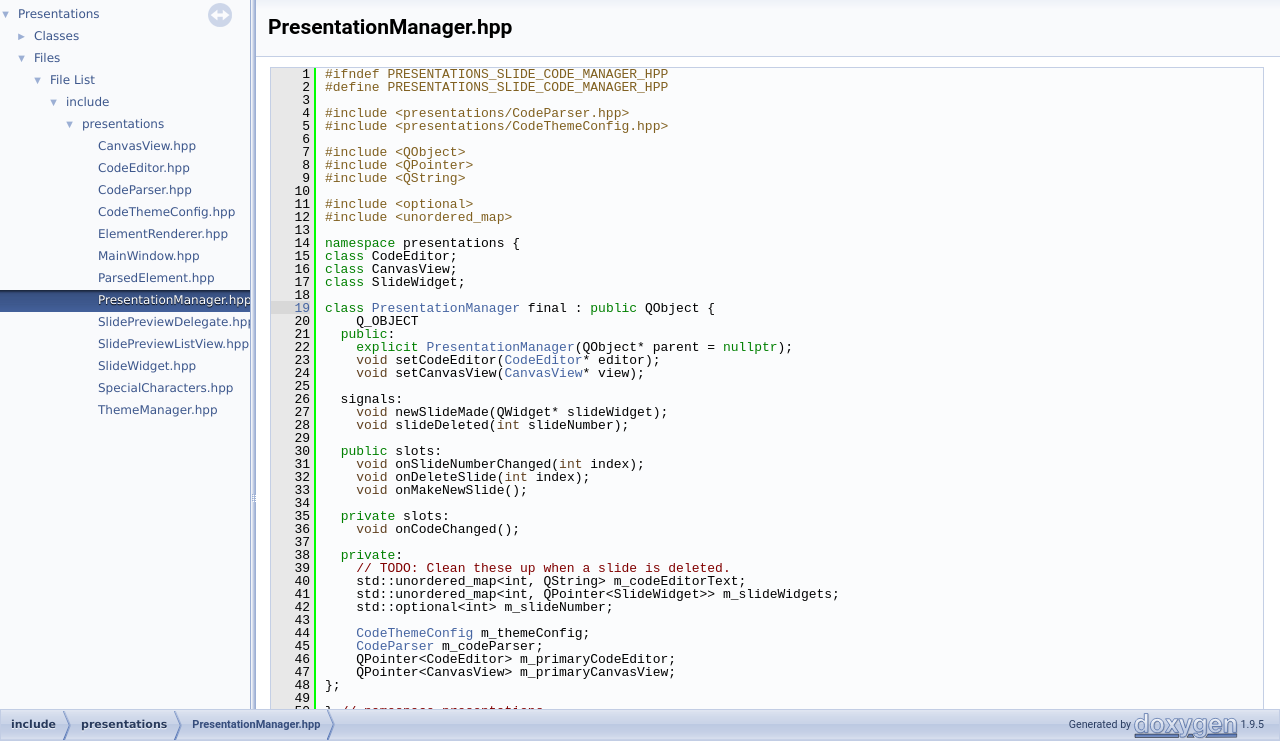
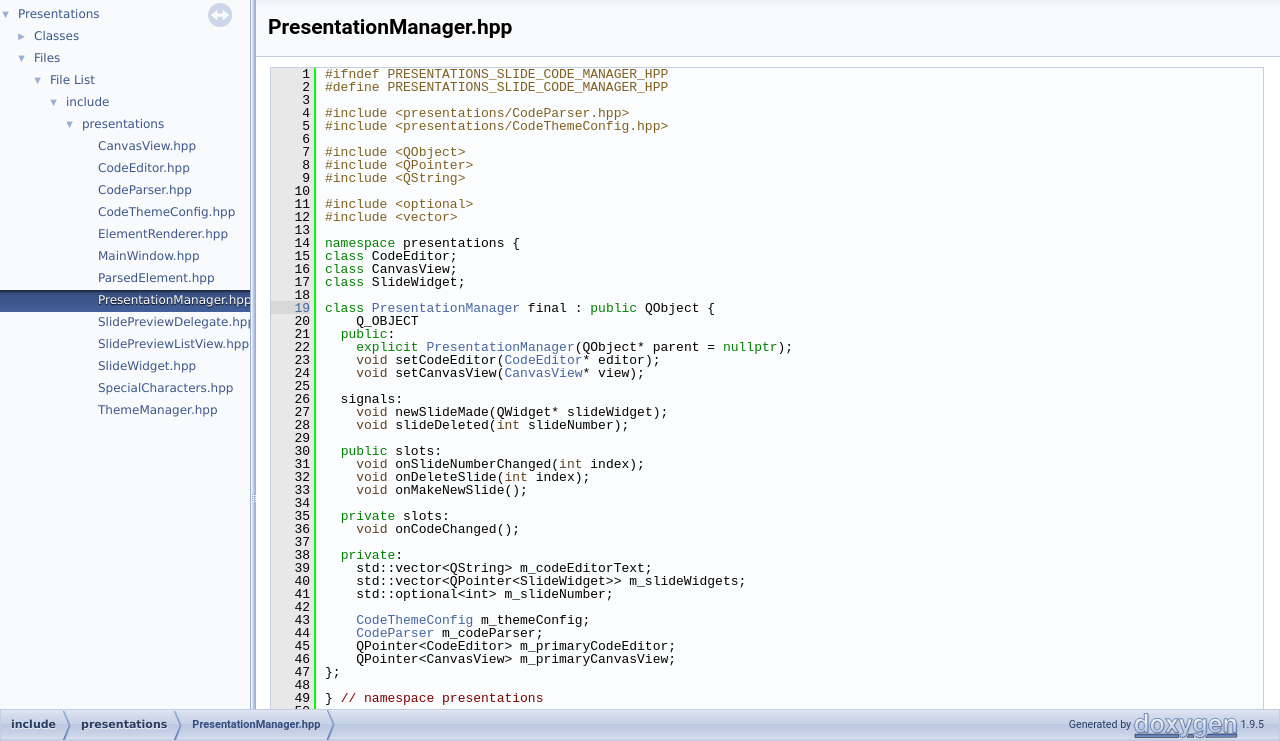
Before and after one commit to khurd21/Presentations, a plain HTML site: page PresentationManager_8hpp_source.html in a window 1280 px wide. Shown: the part 59-800 px from the top of the page. Drawn offline with Linux system fonts and the light colour scheme.

Commit message:
deploy: 28ff25f3f7fe0ad77d57a00e589be7fec874efa1

```diff
--- a/PresentationManager_8hpp_source.html
+++ b/PresentationManager_8hpp_source.html
@@ -109,7 +109,7 @@ $(document).ready(function(){initNavTree('PresentationManager_8hpp_source.html',
 <div class="line"><a id="l00009" name="l00009"></a><span class="lineno">    9</span><span class="preprocessor">#include &lt;QString&gt;</span></div>
 <div class="line"><a id="l00010" name="l00010"></a><span class="lineno">   10</span> </div>
 <div class="line"><a id="l00011" name="l00011"></a><span class="lineno">   11</span><span class="preprocessor">#include &lt;optional&gt;</span></div>
-<div class="line"><a id="l00012" name="l00012"></a><span class="lineno">   12</span><span class="preprocessor">#include &lt;unordered_map&gt;</span></div>
+<div class="line"><a id="l00012" name="l00012"></a><span class="lineno">   12</span><span class="preprocessor">#include &lt;vector&gt;</span></div>
 <div class="line"><a id="l00013" name="l00013"></a><span class="lineno">   13</span> </div>
 <div class="line"><a id="l00014" name="l00014"></a><span class="lineno">   14</span><span class="keyword">namespace </span>presentations {</div>
 <div class="line"><a id="l00015" name="l00015"></a><span class="lineno">   15</span><span class="keyword">class </span>CodeEditor;</div>
@@ -136,20 +136,19 @@ $(document).ready(function(){initNavTree('PresentationManager_8hpp_source.html',
 <div class="line"><a id="l00036" name="l00036"></a><span class="lineno">   36</span>    <span class="keywordtype">void</span> onCodeChanged();</div>
 <div class="line"><a id="l00037" name="l00037"></a><span class="lineno">   37</span> </div>
 <div class="line"><a id="l00038" name="l00038"></a><span class="lineno">   38</span>  <span class="keyword">private</span>:</div>
-<div class="line"><a id="l00039" name="l00039"></a><span class="lineno">   39</span>    <span class="comment">// TODO: Clean these up when a slide is deleted.</span></div>
-<div class="line"><a id="l00040" name="l00040"></a><span class="lineno">   40</span>    std::unordered_map&lt;int, QString&gt; m_codeEditorText;</div>
-<div class="line"><a id="l00041" name="l00041"></a><span class="lineno">   41</span>    std::unordered_map&lt;int, QPointer&lt;SlideWidget&gt;&gt; m_slideWidgets;</div>
-<div class="line"><a id="l00042" name="l00042"></a><span class="lineno">   42</span>    std::optional&lt;int&gt; m_slideNumber;</div>
-<div class="line"><a id="l00043" name="l00043"></a><span class="lineno">   43</span> </div>
-<div class="line"><a id="l00044" name="l00044"></a><span class="lineno">   44</span>    <a class="code hl_class" href="classpresentations_1_1CodeThemeConfig.html">CodeThemeConfig</a> m_themeConfig;</div>
-<div class="line"><a id="l00045" name="l00045"></a><span class="lineno">   45</span>    <a class="code hl_class" href="classpresentations_1_1CodeParser.html">CodeParser</a> m_codeParser;</div>
-<div class="line"><a id="l00046" name="l00046"></a><span class="lineno">   46</span>    QPointer&lt;CodeEditor&gt; m_primaryCodeEditor;</div>
-<div class="line"><a id="l00047" name="l00047"></a><span class="lineno">   47</span>    QPointer&lt;CanvasView&gt; m_primaryCanvasView;</div>
-<div class="line"><a id="l00048" name="l00048"></a><span class="lineno">   48</span>};</div>
-<div class="line"><a id="l00049" name="l00049"></a><span class="lineno">   49</span> </div>
-<div class="line"><a id="l00050" name="l00050"></a><span class="lineno">   50</span>} <span class="comment">// namespace presentations</span></div>
-<div class="line"><a id="l00051" name="l00051"></a><span class="lineno">   51</span> </div>
-<div class="line"><a id="l00052" name="l00052"></a><span class="lineno">   52</span><span class="preprocessor">#endif </span><span class="comment">// PRESENTATIONS_SLIDE_CODE_MANAGER_HPP</span></div>
+<div class="line"><a id="l00039" name="l00039"></a><span class="lineno">   39</span>    std::vector&lt;QString&gt; m_codeEditorText;</div>
+<div class="line"><a id="l00040" name="l00040"></a><span class="lineno">   40</span>    std::vector&lt;QPointer&lt;SlideWidget&gt;&gt; m_slideWidgets;</div>
+<div class="line"><a id="l00041" name="l00041"></a><span class="lineno">   41</span>    std::optional&lt;int&gt; m_slideNumber;</div>
+<div class="line"><a id="l00042" name="l00042"></a><span class="lineno">   42</span> </div>
+<div class="line"><a id="l00043" name="l00043"></a><span class="lineno">   43</span>    <a class="code hl_class" href="classpresentations_1_1CodeThemeConfig.html">CodeThemeConfig</a> m_themeConfig;</div>
+<div class="line"><a id="l00044" name="l00044"></a><span class="lineno">   44</span>    <a class="code hl_class" href="classpresentations_1_1CodeParser.html">CodeParser</a> m_codeParser;</div>
+<div class="line"><a id="l00045" name="l00045"></a><span class="lineno">   45</span>    QPointer&lt;CodeEditor&gt; m_primaryCodeEditor;</div>
+<div class="line"><a id="l00046" name="l00046"></a><span class="lineno">   46</span>    QPointer&lt;CanvasView&gt; m_primaryCanvasView;</div>
+<div class="line"><a id="l00047" name="l00047"></a><span class="lineno">   47</span>};</div>
+<div class="line"><a id="l00048" name="l00048"></a><span class="lineno">   48</span> </div>
+<div class="line"><a id="l00049" name="l00049"></a><span class="lineno">   49</span>} <span class="comment">// namespace presentations</span></div>
+<div class="line"><a id="l00050" name="l00050"></a><span class="lineno">   50</span> </div>
+<div class="line"><a id="l00051" name="l00051"></a><span class="lineno">   51</span><span class="preprocessor">#endif </span><span class="comment">// PRESENTATIONS_SLIDE_CODE_MANAGER_HPP</span></div>
 <div class="ttc" id="aclasspresentations_1_1CanvasView_html"><div class="ttname"><a href="classpresentations_1_1CanvasView.html">presentations::CanvasView</a></div><div class="ttdef"><b>Definition:</b> CanvasView.hpp:12</div></div>
 <div class="ttc" id="aclasspresentations_1_1CodeEditor_html"><div class="ttname"><a href="classpresentations_1_1CodeEditor.html">presentations::CodeEditor</a></div><div class="ttdef"><b>Definition:</b> CodeEditor.hpp:10</div></div>
 <div class="ttc" id="aclasspresentations_1_1CodeParser_html"><div class="ttname"><a href="classpresentations_1_1CodeParser.html">presentations::CodeParser</a></div><div class="ttdef"><b>Definition:</b> CodeParser.hpp:11</div></div>
```
